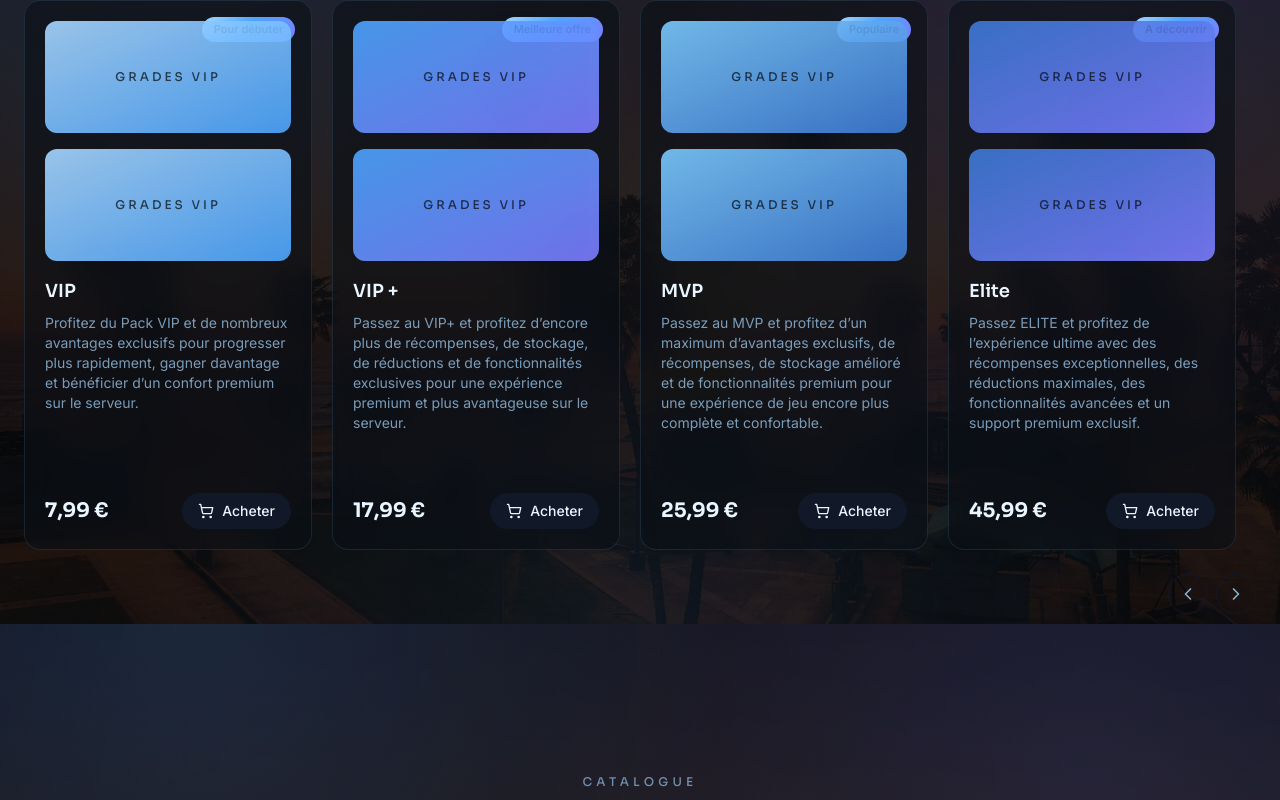
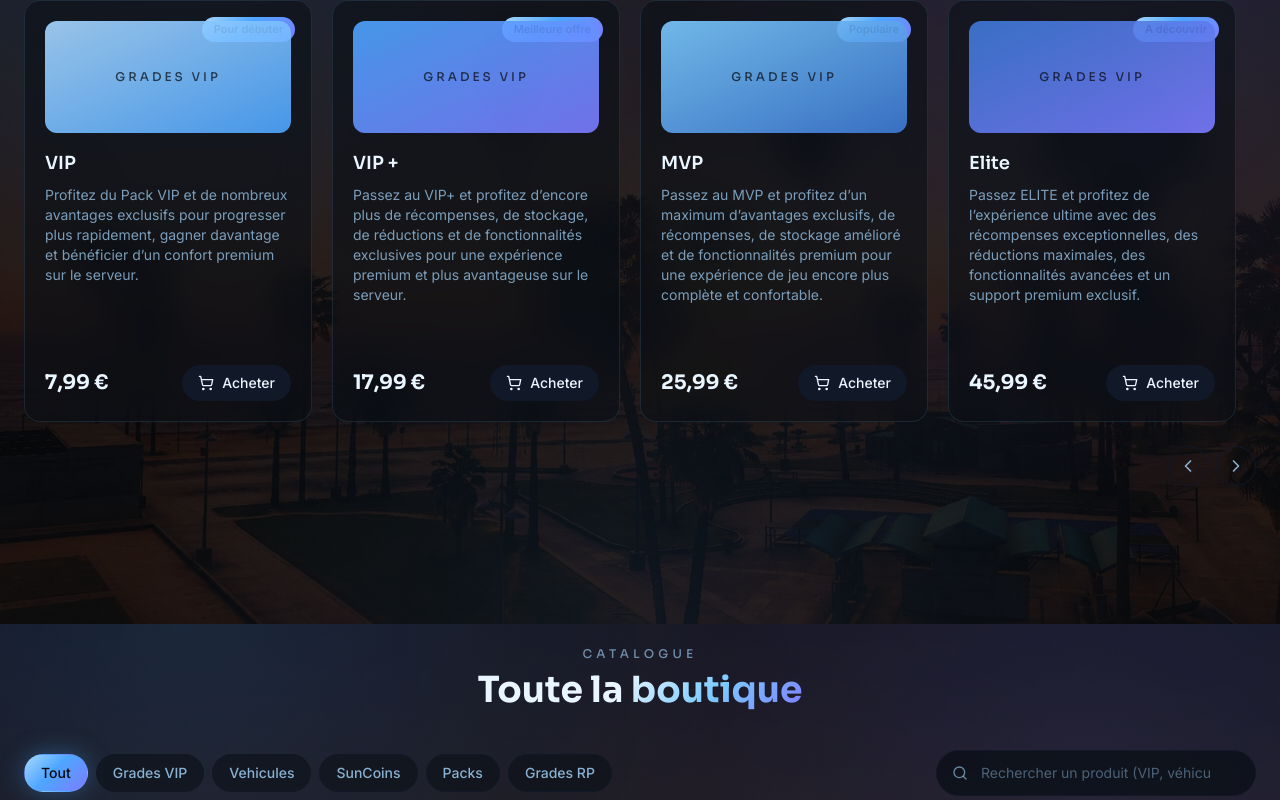
Before and after one commit to blue-creator189/Store, a Next.js app: page / in a window 1280 px wide. Shown: the part 976-1776 px from the top of the page. Built offline with nearby package versions, Linux system fonts and the light colour scheme.

Commit message:
Update ProductCard.tsx

```diff
--- a/components/ProductCard.tsx
+++ b/components/ProductCard.tsx
@@ -1,11 +1,11 @@
 "use client";
 
+import Image from "next/image";
 import { motion } from "framer-motion";
 import { ShoppingCart } from "lucide-react";
 import { Product, CATEGORY_LABELS } from "@/types";
 import { formatPrice, cn } from "@/lib/utils";
 import { checkout } from "@/lib/api";
-import Image from "next/image";
 
 interface ProductCardProps {
   product: Product;
@@ -37,6 +37,7 @@ export default function ProductCard({ product, compact = false }: ProductCardPro
         </span>
       )}
 
+      {/* Image produit si fournie (public/products/...), sinon dégradé de secours */}
       <div className="relative mb-4 h-28 overflow-hidden rounded-xl">
         {product.image ? (
           <Image
@@ -58,16 +59,6 @@ export default function ProductCard({ product, compact = false }: ProductCardPro
             </span>
           </div>
         )}
-</div>
-      <div
-        className={cn(
-          "mb-4 flex h-28 items-center justify-center rounded-xl bg-gradient-to-br opacity-90 transition-opacity group-hover:opacity-100",
-          product.gradient
-        )}
-      >
-        <span className="font-display text-xs uppercase tracking-[0.25em] text-sun-void/70">
-          {CATEGORY_LABELS[product.category]}
-        </span>
       </div>
 
       <h3 className="font-display text-lg font-semibold text-sun-ice">{product.name}</h3>
```
Lines whose indentation alone changed are shown as unchanged.
